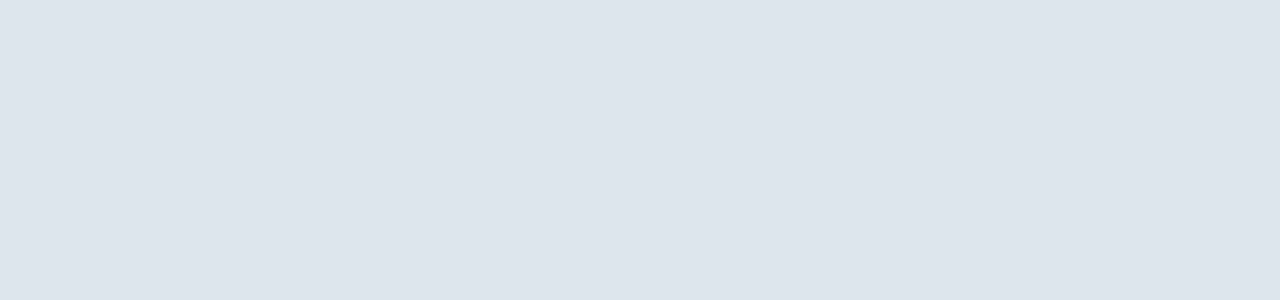
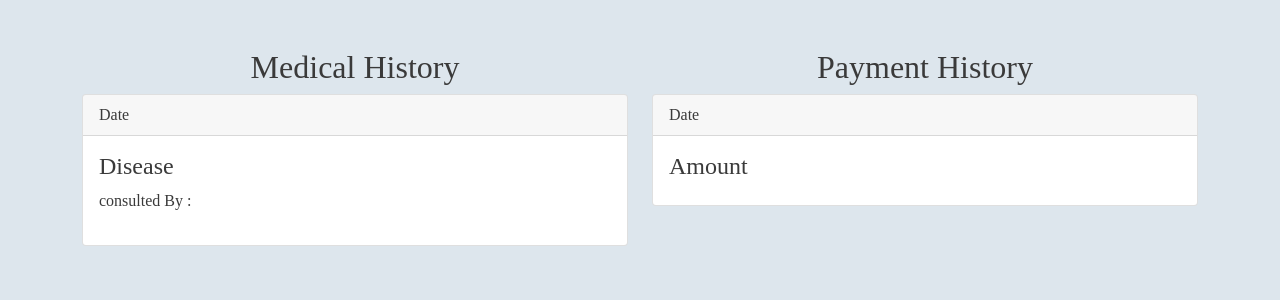
Before and after one commit to mhdjaseel/E-clinic, a React (Create React App) app in the folder Frontend/eclinic/: page /history in a window 1280 px wide. Before the commit this address had no page. Shown: the top 300 px of the page. Built offline with nearby package versions, Linux system fonts and the light colour scheme.

Commit message:
html pages :Patient medical and payment history created

```diff
--- a/Frontend/eclinic/src/App.js
+++ b/Frontend/eclinic/src/App.js
@@ -5,6 +5,7 @@ import Login from './Component/Patient/Registraion/Login';
 import InsuranceForm from './Component/Patient/Registraion/InsuranceForm';
 import PatientHomePage from './Component/Patient/Appoinment/PatientHomePage';
 import SlotBooking from './Component/Patient/Appoinment/SlotBooking';
+import PatientHistory from './Component/Patient/History/PatientHistory';
 function App() {
   return (
     <div className="App">
@@ -15,6 +16,7 @@ function App() {
               <Route path='InsuranceDetails/' element={<InsuranceForm/>}/>
               <Route path='PatientDashboard/' element={<PatientHomePage/>}/>
               <Route path='SlotBooking/' element={<SlotBooking/>}/>
+              <Route path='history/' element={<PatientHistory/>}/>
 
 
 
--- a/Frontend/eclinic/src/Component/Patient/Appoinment/PatientHomePage.js
+++ b/Frontend/eclinic/src/Component/Patient/Appoinment/PatientHomePage.js
@@ -29,10 +29,10 @@ function PatientHomePage() {
     <div className="collapse navbar-collapse" id="navbarNav">
       <ul className="navbar-nav me-auto mb-2 mb-lg-0 mx-auto" style={{fontSize:18}}>
         <li className="nav-item mx-3">
-          <Link className="nav-link active " to="/">Home</Link>
+          <Link className="nav-link active " to="/PatientDashboard">Home</Link>
         </li>
         <li className="nav-item mx-3">
-          <Link className="nav-link active" to="/">Medical History</Link>
+          <Link className="nav-link active" to="/history">History</Link>
         </li>
         <li className="nav-item mx-3">
           <Link className="nav-link active" to="/">Payments</Link>
--- /dev/null
+++ b/Frontend/eclinic/src/Component/Patient/History/PatientHistory.js
@@ -0,0 +1,38 @@
+import React from 'react'
+
+function PatientHistory() {
+  return (
+    <div>
+        <div className="container mt-5">
+            <div className="row">
+                <div className="col-md-6">
+                    <h2 className='text-center'>Medical History</h2>
+                        <div className="card">
+                            <div className="card-header">
+                                Date
+                            </div>
+                            <div className="card-body">
+                                <h4>Disease</h4>
+                                <p>consulted By :</p>
+                            </div>
+                        </div>
+
+                </div>
+                <div className="col-md-6">
+                     <h2 className='text-center'>Payment History</h2>
+                        <div className="card">
+                            <div className="card-header">
+                                Date
+                            </div>
+                            <div className="card-body">
+                                <h4>Amount</h4>
+                            </div>
+                        </div>
+                </div>
+            </div>
+        </div>
+    </div>
+  )
+}
+
+export default PatientHistory
```
